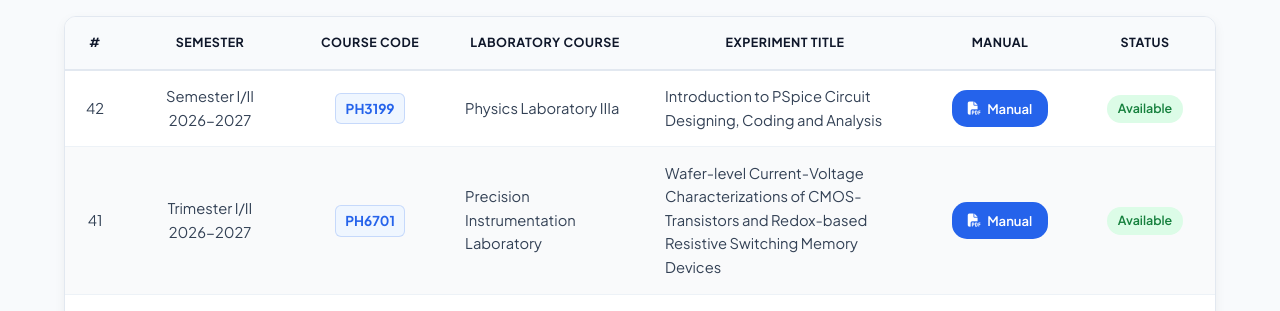
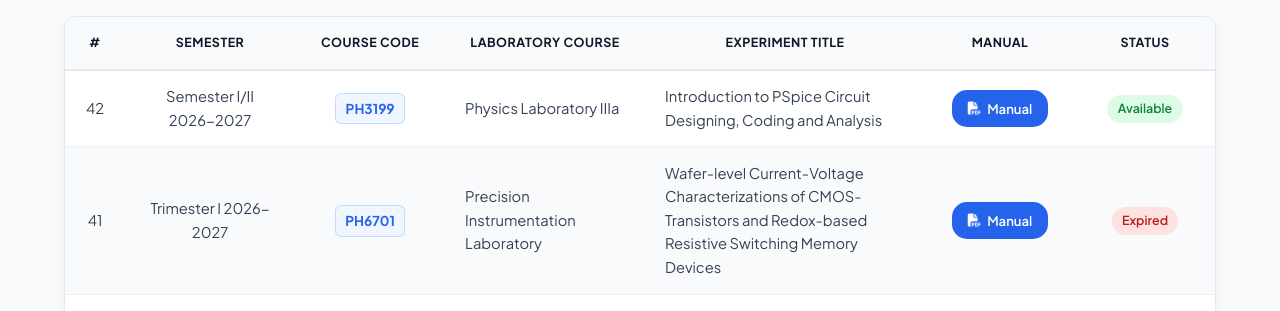
Before and after one commit to ims-spintronics/imslab, a plain HTML site: page laboratory.html in a window 1280 px wide. Shown: the part 478-789 px from the top of the page. Drawn offline with Linux system fonts and the light colour scheme.

Commit message:
update laboratory.html

```diff
--- a/laboratory.html
+++ b/laboratory.html
@@ -280,12 +280,12 @@
                     </tr>
                     <tr>
                         <td style="text-align: center;">41</td>
-                        <td style="text-align: center;">Trimester I/II 2026-2027</td>
+                        <td style="text-align: center;">Trimester I 2026-2027</td>
                         <td style="text-align: center;"><span class="code-badge">PH6701</span></td>
                         <td>Precision Instrumentation Laboratory</td>
                         <td>Wafer-level Current-Voltage Characterizations of CMOS-Transistors and Redox-based Resistive Switching Memory Devices</td>
                         <td style="text-align: center;"><a href="teaching/PH6701_EXP03_Manual_CMOS_transistors_and_ReRAM_Devices_Nov_2024.pdf" target="_blank" class="btn-link"><i class="fa-solid fa-file-pdf"></i> Manual</a></td>
-                        <td style="text-align: center;"><span class="status-badge status-available">Available</span></td>
+                        <td style="text-align: center;"><span class="status-badge status-unavailable">Expired</span></td>
                     </tr>
 
                     <tr>
```
Also changed, not shown: lecture.html (+1 -1 lines).
